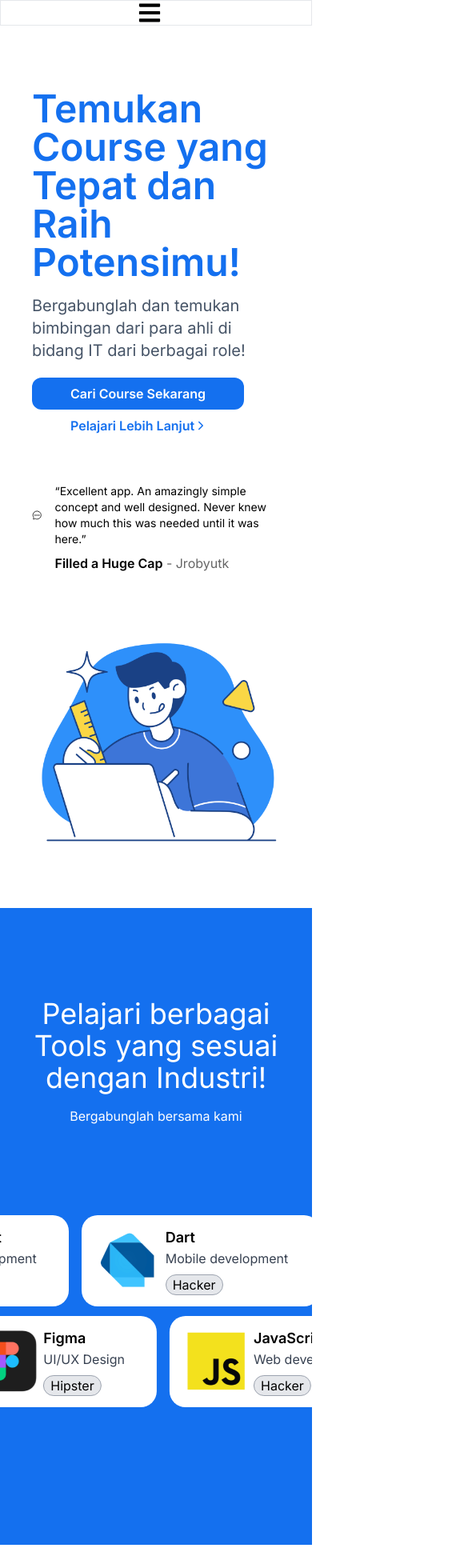
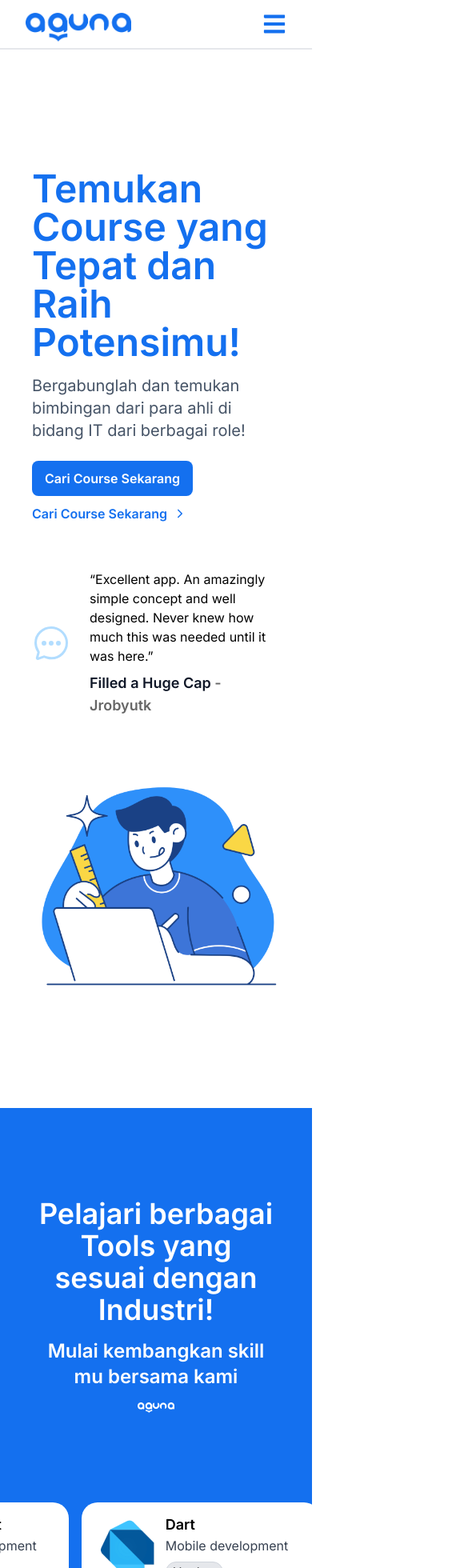
Before and after one commit to nallruf/agunaedu, a React (Vite) app: page / in a window 390 px wide. Shown: the top 1960 px of the page at 80% size, 585 px wide, since content can reach past the window. Built offline with nearby package versions, Linux system fonts and the light colour scheme.

Commit message:
add: update fix bug ui

```diff
--- a/src/components/main/navbar.jsx
+++ b/src/components/main/navbar.jsx
@@ -1,8 +1,6 @@
 import React, { useState } from "react";
 import Logo from "../../assets/img/logo/logo-name-biru.png";
-import { Link } from "react-router-dom";
 import Menu from "./navbar/menu";
-import Tombol from "./navbar/tombol";
 import { FaBars, FaTimes } from "react-icons/fa";
 import { useNavigate } from "react-router-dom";
 
@@ -11,22 +9,20 @@ const NavBar = () => {
   const navigate = useNavigate();
 
   return (
-    <nav className="bg-white border">
-      <div className="md:flex hidden">
-        <div className="grid grid-cols-2 mx-[32px] ">
-          <div className="flex justify-between">
-            <div className="z-50 p-5 md:w-auto w-full">
-              <img src={Logo} alt="logo" />
+    <nav className="bg-white border-b-2">
+      <div className="grid grid-cols-2 mx-[32px] py-2">
+        <div className="flex items-center justify-between">
+          <div className="z-50 md:w-auto w-full pt-2">
+            <img src={Logo} alt="logo" className="md:cursor-pointer h-9" />
           </div>
-            <div className="flex gap-10 pr-10 ">
+          <div className="hidden md:flex items-center gap-5 pr-10">
             <Menu />
           </div>
         </div>
-
-          <div className="flex justify-end gap-4 p-4">
+        <div className="hidden md:flex justify-end gap-4 p-4">
           <div>
             <button
-                className="items-center rounded-xl font-semibold  px-4 py-2 bg-white text-primary"
+              className="items-center rounded-xl font-semibold px-4 py-2 bg-white text-primary"
               onClick={() => navigate("/auth/login")}
             >
               Masuk
@@ -34,35 +30,34 @@ const NavBar = () => {
           </div>
           <div>
             <button
-                className="items-center rounded-xl font-semibold  px-4 py-2
-              bg-primaryBlue text-white"
+              className="items-center rounded-xl font-semibold px-4 py-2 bg-primaryBlue text-white"
               onClick={() => navigate("/auth/register")}
             >
               Daftar
             </button>
           </div>
         </div>
-        </div>
-      </div>
 
-      {/* Mobile */}
         <div
           onClick={() => setNav(!nav)}
-        className="cursor-pointer pr-4 z-10 md:hidden flex flex-col items-center"
+          className="cursor-pointer z-10 md:hidden flex items-center justify-end text-primaryBlue"
         >
           {nav ? <FaTimes size={30} /> : <FaBars size={30} />}
         </div>
+      </div>
+      <div>
         {nav && (
           <ul
             className={`
-            md:hidden bg-white absolute w-full h-full bottom-0 py-24 pl-4
+            md:hidden bg-white absolute w-full py-10
           `}
           >
+            <li className="mx-[32px]">
               <Menu />
-          <div className="py-5 flex items-center">
+              <div className="py-5 flex gap-3">
                 <div>
                   <button
-                className="items-center rounded-xl font-semibold  px-4 py-2 bg-white text-primary"
+                    className="items-center rounded-xl font-semibold px-4 py-2 border-borderSecondary border"
                     onClick={() => navigate("/auth/login")}
                   >
                     Masuk
@@ -70,16 +65,17 @@ const NavBar = () => {
                 </div>
                 <div>
                   <button
-                className="items-center rounded-xl font-semibold  px-4 py-2
-              bg-primaryBlue text-white"
+                    className="items-center rounded-xl font-semibold px-4 py-[9px] bg-primaryBlue text-white"
                     onClick={() => navigate("/auth/register")}
                   >
                     Daftar
                   </button>
                 </div>
               </div>
+            </li>
           </ul>
         )}
+      </div>
     </nav>
   );
 };
--- a/src/components/main/tool/toolcard.jsx
+++ b/src/components/main/tool/toolcard.jsx
@@ -12,7 +12,7 @@ const ToolCard = ({ img, nameTool, kelas, role }) => (
       <div className="font-inter font-normal text-gray-700 text-base">
         {kelas}
       </div>
-      <div className="font-size-[12px] mt-2  px-2 bg-gray-200 rounded-full border border-gray-400">
+      <div className="font-size-[12px] mt-2 px-2 bg-gray-200 rounded-full border border-borderPrimary">
         {role}
       </div>
     </div>
@@ -20,26 +20,3 @@ const ToolCard = ({ img, nameTool, kelas, role }) => (
 );
 
 export default ToolCard;
-
-{
-  /* <div className="grid grid-cols-1">
-      <div className="bg-white rounded-md">
-        <div className="flex items-center justify-center">
-          <img src={img} className="w-97 h-90" />
-        </div>
-        <div className="flex-col justify-start items-start inline-flex">
-          <div className="font-inter font-semibold text-lg text-blue-900 ">
-            {nameTool}
-          </div>
-          <div className="font-inter font-normal text-gray-700 text-base ">
-            {kelas}
-          </div>
-          <div className="p-2 bg-gray-200 rounded-full border border-gray-400 justify-center items-center flex">
-            <div className="font-inter font-medium text-gray-700 text-sm leading-5 break-words">
-              {role}
-            </div>
-          </div>
-        </div>
-      </div>
-    </div> */
-}
--- a/src/dummydata/dataalur.jsx
+++ b/src/dummydata/dataalur.jsx
@@ -4,6 +4,7 @@ import { HiOutlineBookOpen } from "react-icons/hi";
 import ImgHacker from "../assets/img/role/Hacker.png";
 import ImgHustler from "../assets/img/role/Hustler.png";
 import ImgHipster from "../assets/img/role/Hipster.png";
+
 export const dataAlur = [
   {
     id: 1,
@@ -37,7 +38,7 @@ export const dataRole = [
     role: "Hustler",
   },
   {
-    id: 1,
+    id: 3,
     gambar: ImgHipster,
     role: "Hipster",
   },
--- a/src/pages/main/hero/hero.jsx
+++ b/src/pages/main/hero/hero.jsx
@@ -3,11 +3,12 @@ import Hero from "../../../assets/img/illustration/hero.png";
 import { IoChatbubbleEllipsesOutline } from "react-icons/io5";
 import { useNavigate } from "react-router-dom";
 import { IoIosArrowForward } from "react-icons/io";
+
 const HeroSection = () => {
   const navigate = useNavigate();
 
   return (
-    <div className="container mx-auto px-10 my-20">
+    <div className="container mx-auto px-10 my-[150px]">
       <div className="grid md:grid-cols-2">
         <div className="my-auto">
           <h1 className="text-5xl text-primaryBlue font-semibold mb-4">
@@ -17,11 +18,10 @@ const HeroSection = () => {
             Bergabunglah dan temukan bimbingan dari para ahli di bidang IT dari
             berbagai role!
           </span>
-          {/* buat button baru untuk bisa onclick (dipisah aja gaperlu component) */}
-          <div className="py-5 md:flex items-center">
+          <div className="py-6 md:flex items-center gap-7">
             <div>
               <button
-                className="items-center rounded-xl font-semibold  px-12 py-2 bg-primaryBlue text-white"
+                className="items-center rounded-lg font-semibold px-4 py-[10px] bg-primaryBlue text-white"
                 onClick={() => navigate("/auth/login")}
               >
                 Cari Course Sekarang
@@ -29,28 +29,29 @@ const HeroSection = () => {
             </div>
             <div>
               <button
-                className="items-center rounded-xl font-semibold flex px-12 py-2
-              bg-white text-primaryBlue"
+                className="items-center font-semibold py-[10px] text-primaryBlue flex gap-2"
                 onClick={() => navigate("/auth/register")}
               >
-                Pelajari Lebih Lanjut
+                Cari Course Sekarang
                 <IoIosArrowForward />
               </button>
             </div>
           </div>
-          <div className="flex items-center space-x-4">
-            <IoChatbubbleEllipsesOutline className="text-4xl" />
-            <div className="flex flex-col space-y-2 mt-8">
-              <span className="text-sm">
-                “Excellent app. An amazingly simple concept and well designed.
-                Never knew how much this was needed until it was here.”
-              </span>
-              <span className="text-semibold">
-                <span className="text-[#33333] font-semibold">
-                  Filled a Huge Cap
+          <div className="flex mt-6 space-x-6">
+            <div className="flex items-center">
+              <IoChatbubbleEllipsesOutline className="text-5xl text-textQuote" />
+            </div>
+            <div className="flex flex-col">
+              <div className="flex flex-col space-y-2 justify-center">
+                <span className="text-base">
+                  “Excellent app. An amazingly simple concept and well designed.
+                  Never knew how much this was needed until it was here.”
                 </span>
-                <span className="text-textQuote2"> - Jrobyutk</span>
-              </span>
+                <span className="font-semibold text-lg">
+                  <span className="text-textPrimary">Filled a Huge Cap</span>
+                  <span className="text-textQuote2"> - Jrobyutk</span>
+                </span>
+              </div>
             </div>
           </div>
         </div>
--- a/src/pages/main/tool/tools.jsx
+++ b/src/pages/main/tool/tools.jsx
@@ -2,23 +2,28 @@ import React from "react";
 import Marquee from "react-fast-marquee";
 import ToolCard from "../../../components/main/tool/toolcard";
 import { dataTool } from "../../../dummydata/datatool";
+import Logo from "../../../assets/img/logo/logo-name-putih.png";
 
 const ToolsSection = () => {
   return (
     <section className="bg-primaryBlue">
       <div className="container mx-auto px-10 py-28">
         <div className="flex flex-col space-y-4 text-center">
-          <span className="text-4xl text-white">
+          <span className="text-4xl text-white font-semibold">
             Pelajari berbagai Tools yang sesuai dengan Industri!
           </span>
-          <span className="text-white">Bergabunglah bersama kami</span>
-          {/* <div>
-            <button className="items-center rounded-lg font-semibold bg-white h-full px-6 py-2">
-              Bergabung sekarang
-            </button>
-          </div> */}
+          <span className="text-white text-2xl font-semibold">Mulai kembangkan skill mu bersama kami</span>
+          <div className="flex justify-center">
+            <img
+              src={Logo}
+              alt="logo-aguna"
+              draggable="false"
+              className="w-[15%]"
+            />
+          </div>
         </div>
       </div>
+
       <div className="overflow-hidden pb-40">
         {[...Array(2)].map((_, index) => (
           <Marquee
@@ -44,29 +49,3 @@ const ToolsSection = () => {
 };
 
 export default ToolsSection;
-
-// <div className="bg-blue-500">
-//   <div className="flex justify-between w-full items-center">
-//     <div className="flex flex-col space-y-4">
-//       <span className="text-4xl">
-//         Pelajari berbagai Tools yang sesuai dengan Industri!
-//       </span>
-//       <span>Bergabunglah bersama kami</span>
-//       <div>
-//         <button className="items-center rounded-lg font-semibold bg-white h-full px-6 py-2">
-//           Bergabung sekarang
-//         </button>
-//       </div>
-//     </div>
-// <div className="flex gap-10 overflow-hidden">
-//   <Marquee
-//     pauseOnClick
-//     direction="up"
-//     gradient={true}
-//     gradientColor="blue-500"
-//   >
-//     <ToolCard />
-//   </Marquee>
-// </div>
-//   </div>
-// </div>
--- a/src/pages/main/upgrade/upgrade.jsx
+++ b/src/pages/main/upgrade/upgrade.jsx
@@ -5,9 +5,6 @@ import { PiMedal } from "react-icons/pi";
 import CardCat from "../../../components/main/upgrade/cardcat";
 import SideCat from "../../../components/main/upgrade/sidecat";
 import { dataUpgrade, dataSide } from "../../../dummydata/dataupgrade";
-import { MdKeyboardDoubleArrowRight } from "react-icons/md";
-import { Swiper, SwiperSlide } from "swiper/react";
-import "swiper/css";
 
 const UpgradeSection = () => {
   const [activeCategory, setActiveCategory] = useState("Event");
```
Also changed, not shown: src/components/main/alur/roleimg.jsx (+11 -6 lines), src/components/main/alur/tombolalur.jsx (+8 -8 lines), src/components/main/navbar/menu.jsx (+6 -9 lines), src/components/main/navbar/tombol.jsx (deleted, +0 -36 lines), src/dummydata/datanav.jsx (+3 -6 lines), src/pages/main/alur/alur.jsx (+31 -17 lines). Lines whose indentation alone changed are shown as unchanged.
